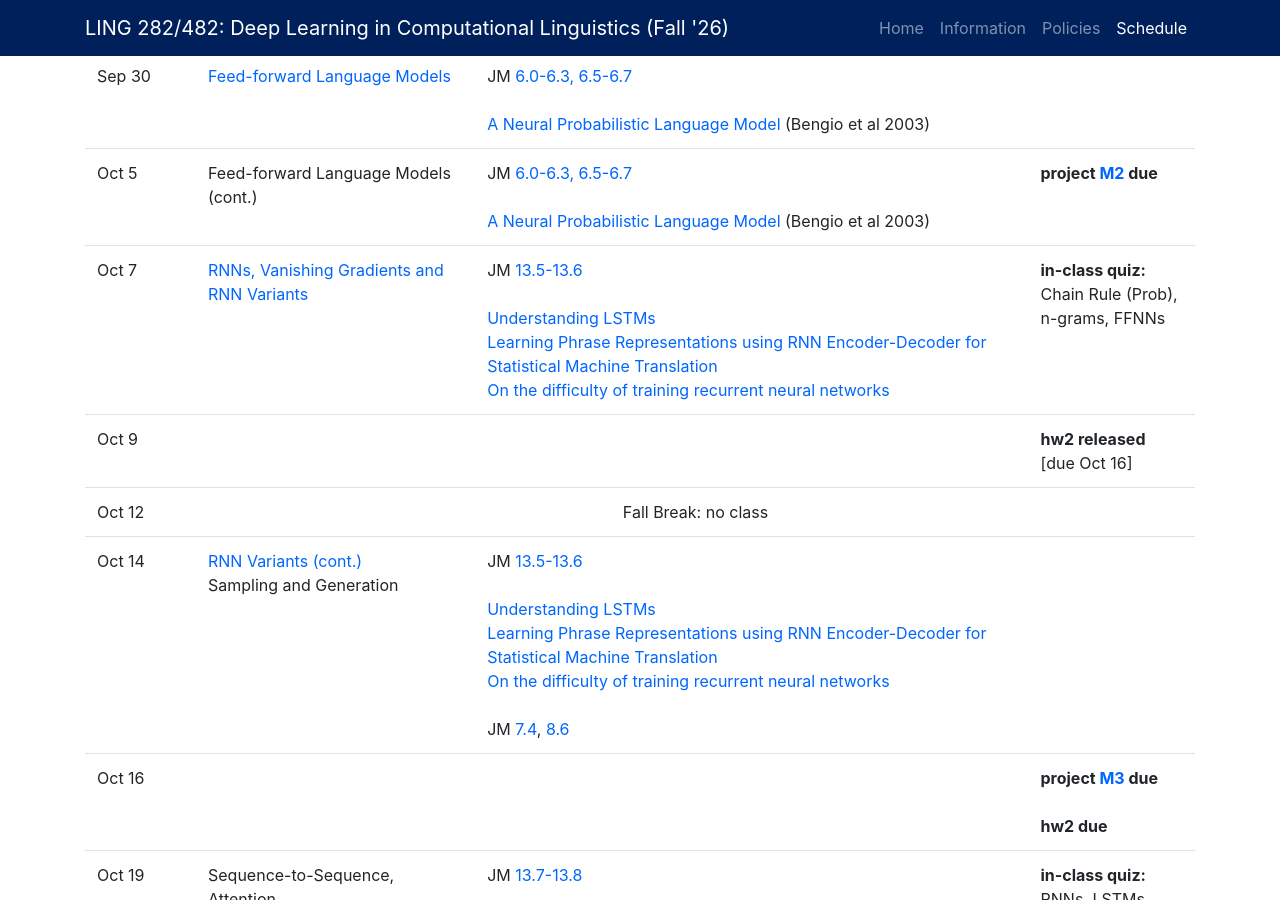
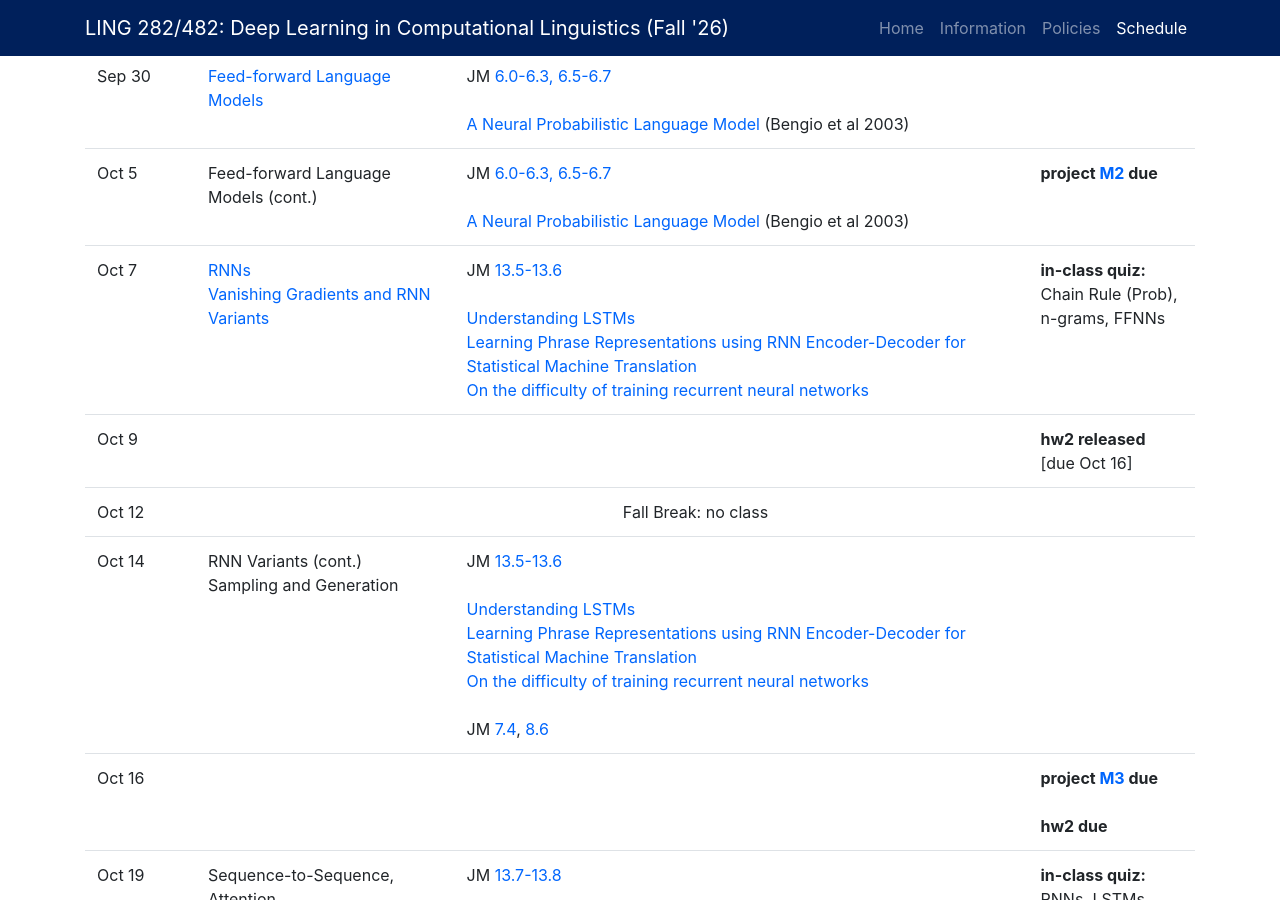
Before and after one commit to cmdowney88/cmdowney88.github.io, a Jekyll site: the page teaching/ling282/fall26/index.html, which Jekyll copies as it is, in a window 1280 px wide and 900 px high, scrolled down 4045 px. Built offline with Jekyll 4.4.1, drawn with Linux system fonts in a browser that asks for light colours.

```diff
--- a/teaching/ling282/fall26/index.html
+++ b/teaching/ling282/fall26/index.html
@@ -395,7 +395,8 @@
 							<tr>
 								<td>Oct 7</td>
 								<td>
-									<a href="slides/9_rnn.pdf" target="_blank">RNNs, Vanishing Gradients and RNN Variants</a>
+									<a href="slides/9_rnn.pdf" target="_blank">RNNs</a>
+									<br><a href="slides/10_lstm.pdf" target="_blank">Vanishing Gradients and RNN Variants</a>
 								</td>
 								<td>
 									JM <a href="https://web.stanford.edu/~jurafsky/slp3/13.pdf" target="_blank">13.5-13.6</a>
@@ -427,7 +428,7 @@
 							<tr>
 								<td>Oct 14</td>
 								<td>
-									<a href="slides/10_lstm.pdf" target="_blank">RNN Variants (cont.)</a>
+									RNN Variants (cont.)
 									<br>Sampling and Generation
 								</td>
 								<td>
```
